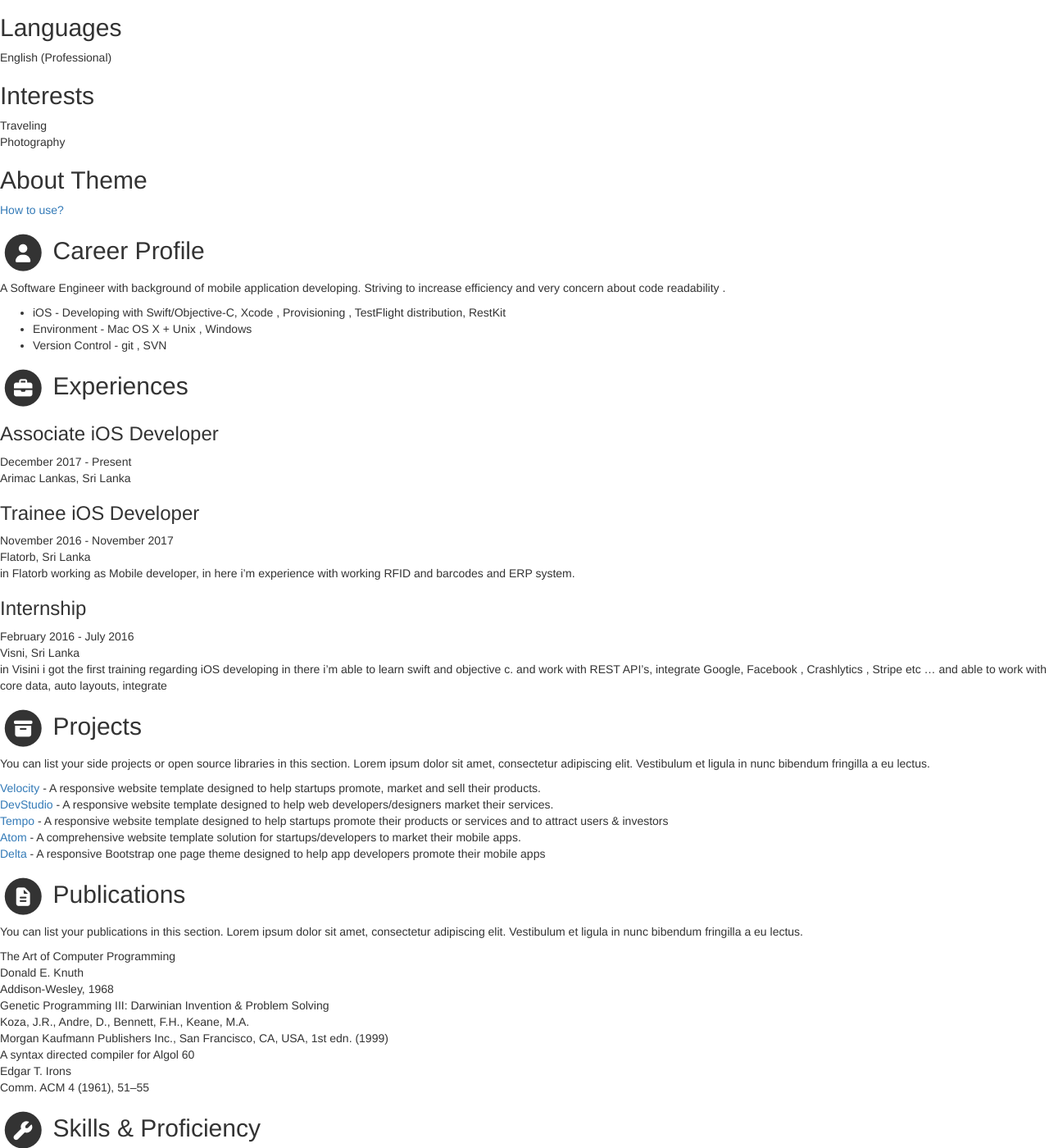
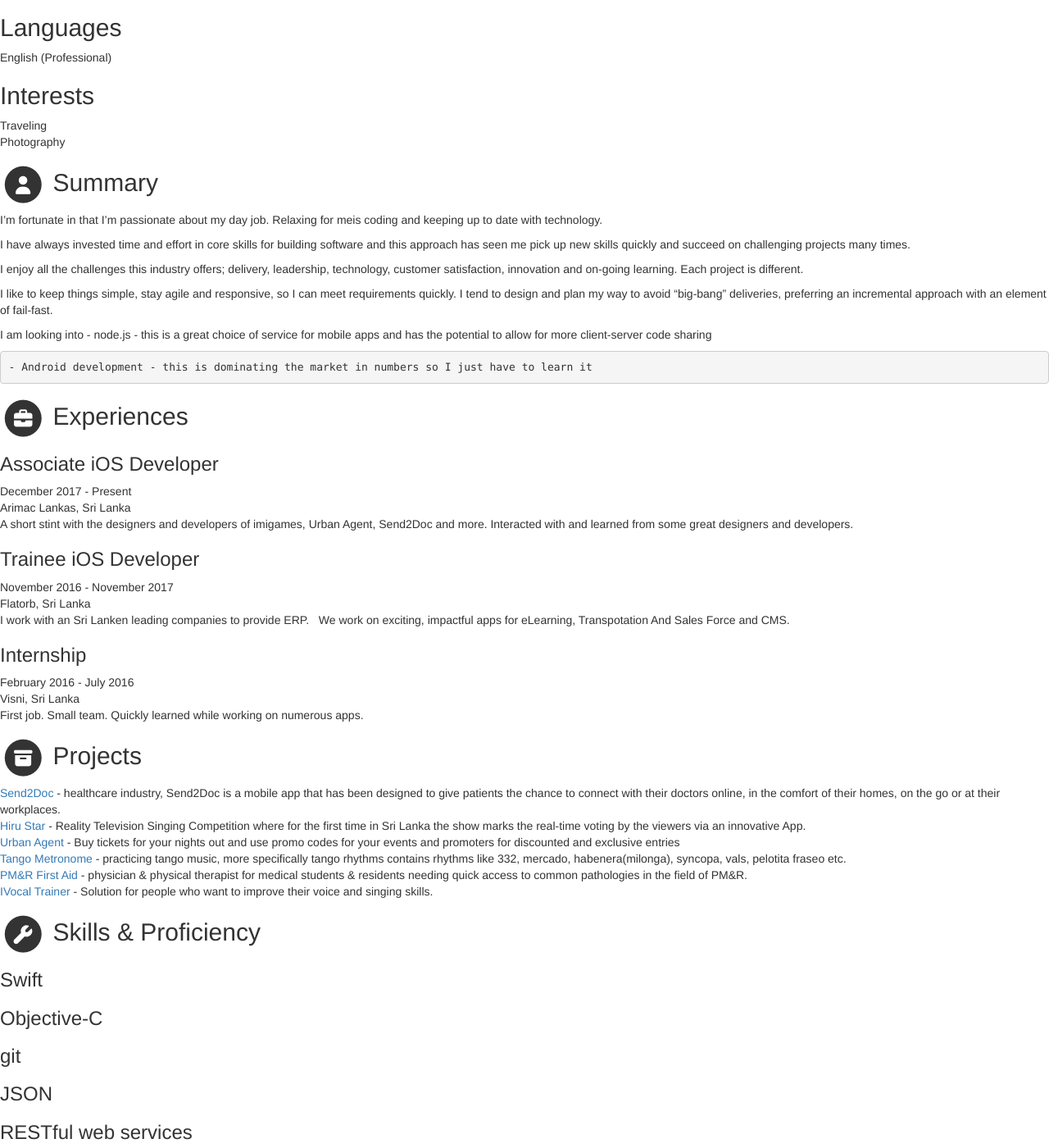
Before and after one commit to damithg-dev/damithg-dev.github.io, a Jekyll site: the page built from index.html, in a window 1280 px wide and 1400 px high, scrolled down 378 px. Shown: the whole window at 82% size. Built offline with Jekyll 4.4.1, drawn with Linux system fonts in a browser that asks for light colours; nearby versions of some CDN libraries; library files that are not in the unit come from our copies.

Commit message:
add new things
change the about me and added new other things

```diff
--- a/_data/data.yml
+++ b/_data/data.yml
@@ -3,7 +3,7 @@
 #
 
 sidebar:
-    about: True # set to False or comment line if you want to remove the "how to use?" in the sidebar
+    about: False # set to False or comment line if you want to remove the "how to use?" in the sidebar
     education: True # set to False if you want education in main section instead of in sidebar
 
     # Profile information
@@ -13,6 +13,7 @@ sidebar:
 
     # Sidebar links
     email: gdan994@gmail.com
+    phone: +94 764 429 382
     phone: +94 772 722 210
     website: #do not add http://
     linkedin: damithamarasinghe
@@ -36,14 +37,34 @@ sidebar:
 
 
 career-profile:
-    title: Career Profile
+    title: Summary
     summary: |
-          A Software Engineer with background of mobile application developing.
-          Striving to increase efficiency and very concern about code readability .
+        I’m fortunate in that I’m passionate about my day job. Relaxing for meis coding and keeping up to date
+        with technology.
 
-          - iOS - Developing with Swift/Objective-C, Xcode , Provisioning , TestFlight distribution, RestKit
-          - Environment - Mac OS X + Unix , Windows
-          - Version Control - git , SVN
+        I have always invested time and effort in core skills for building software and this approach
+        has seen me pick up new skills quickly and succeed on challenging projects many times.
+
+        I enjoy all the challenges this industry offers; delivery, leadership, technology, customer
+        satisfaction, innovation and on-going learning. Each project is different.
+
+        I like to keep things simple, stay agile and responsive, so I can meet requirements quickly.
+        I tend to design and plan my way to avoid “big-bang” deliveries, preferring an incremental approach with an
+        element of fail-fast.
+
+        I am looking into
+            - node.js - this is a great choice of service for mobile apps and
+                        has the potential to allow for more client-server code sharing
+
+            - Android development - this is dominating the market in numbers so I just have to learn it
+#     I have always invested time and effort in core skills for building software and this approach
+# has seen me pick up new skills quickly and succeed on challenging projects many times.
+#           A Software Engineer with background of mobile application developing.
+#           Striving to increase efficiency and very concern about code readability .
+
+#           - iOS - Developing with Swift/Objective-C, Xcode , Provisioning , TestFlight distribution, RestKit
+#           - Environment - Mac OS X + Unix , Windows
+#           - Version Control - git , SVN
 
 
 education:
@@ -57,83 +78,71 @@ experiences:
     - role: Associate iOS Developer
       time: December 2017 - Present
       company: Arimac Lankas, Sri Lanka
-      # details: |
-      #   Describe your role here lorem ipsum dolor sit amet, consectetuer
-      #   adipiscing elit. Aenean commodo ligula eget dolor. Aenean massa.
-      #   Cum sociis natoque penatibus et magnis dis parturient montes,
-      #   nascetur ridiculus mus. Donec quam felis, ultricies nec,
-      #   pellentesque eu, pretium quis, sem. Nulla consequat massa quis
-      #   enim. Donec pede justo. Sed ut perspiciatis unde omnis iste natus
-      #   error sit voluptatem accusantium doloremque laudantium, totam rem
-      #   aperiam, eaque ipsa quae ab illo inventore veritatis et quasi
-      #   architecto beatae vitae dicta sunt explicabo.
+      details: |
+        A short stint with the designers and developers of imigames, Urban Agent, Send2Doc and more.
+        Interacted with and learned from some great designers and developers.
 
-      #     - Bullet point
-      #     - Bullet point
 
     - role: Trainee iOS Developer
       time: November 2016 - November 2017
       company: Flatorb, Sri Lanka
       details: |
-        in Flatorb working as Mobile developer, in here i'm experience with working
-        RFID and barcodes and ERP system.
+        I work with an Sri Lanken leading companies to provide ERP.
+        We work on exciting, impactful apps for eLearning, Transpotation And Sales Force and CMS.
 
     - role: Internship
       time: February 2016 - July 2016
       company: Visni, Sri Lanka
       details: |
-        in Visini i got the first training regarding iOS developing in there
-        i'm able to learn swift and objective c. and work with REST API's,
-        integrate Google, Facebook , Crashlytics , Stripe etc ... and able
-        to work with core data, auto layouts, integrate
+        First job. Small team. Quickly learned while working on numerous apps.
 
 projects:
     title: Projects
-    intro: >
-      You can list your side projects or open source libraries in this
-      section. Lorem ipsum dolor sit amet, consectetur adipiscing elit.
-      Vestibulum et ligula in nunc bibendum fringilla a eu lectus.
 
     assignments:
-      - title: Velocity
-        link: "#hook"
-        tagline: "A responsive website template designed to help startups promote, market and sell their products."
+      - title: Send2Doc
+        link: "https://itunes.apple.com/lk/app/send2doc/id1393225906"
+        tagline: "healthcare industry, Send2Doc is a mobile app that has been designed to give patients the chance to connect with their doctors online, in the comfort of their homes, on the go or at their workplaces."
 
-      - title: DevStudio
+      - title: Hiru Star
+        link: "https://itunes.apple.com/lk/app/hiru-star/id1365375090"
+        tagline: "Reality Television Singing Competition where for the first time in Sri Lanka the show marks the real-time voting by the viewers via an innovative App."
+
+      - title: Urban Agent
+        link: ""
+        tagline: "Buy tickets for your nights out and use promo codes for your events and promoters for discounted and exclusive entries"
+
+      - title: Tango Metronome
+        link: "https://itunes.apple.com/us/app/tango-metronome/id1255645753"
+        tagline: "practicing tango music, more specifically tango rhythms contains rhythms like 332, mercado, habenera(milonga), syncopa, vals, pelotita fraseo etc."
+
+      - title: PM&R First Aid
+        link: "https://itunes.apple.com/us/app/pocket-physical-medicine-rehabilitation/id1234479896"
+        tagline: "physician & physical therapist for medical students & residents needing quick access to common pathologies in the field of PM&R."
+
+      - title: IVocal Trainer
         link: "#"
-        tagline: "A responsive website template designed to help web developers/designers market their services."
+        tagline: "Solution for people who want to improve their voice and singing skills."
 
-      - title: Tempo
-        link: "#"
-        tagline: "A responsive website template designed to help startups promote their products or services and to attract users &amp; investors"
+# publications:
+#     title: Publications
+#     intro: |
+#       You can list your publications in this section. Lorem ipsum dolor sit
+#       amet, consectetur adipiscing elit. Vestibulum et ligula in nunc
+#       bibendum fringilla a eu lectus.
 
-      - title: Atom
-        link: "#"
-        tagline: "A comprehensive website template solution for startups/developers to market their mobile apps."
+#     papers:
+#       - title: The Art of Computer Programming
+#         authors: Donald E. Knuth
+#         conference: Addison-Wesley, 1968
 
-      - title: Delta
-        link: "#"
-        tagline: "A responsive Bootstrap one page theme designed to help app developers promote their mobile apps"
+#       - title: "Genetic Programming III: Darwinian Invention &amp; Problem Solving"
+#         authors: Koza, J.R., Andre, D., Bennett, F.H., Keane, M.A.
+#         conference: "Morgan Kaufmann Publishers Inc., San Francisco, CA, USA, 1st edn. (1999)"
 
-publications:
-    title: Publications
-    intro: |
-      You can list your publications in this section. Lorem ipsum dolor sit
-      amet, consectetur adipiscing elit. Vestibulum et ligula in nunc
-      bibendum fringilla a eu lectus.
-
-    papers:
-      - title: The Art of Computer Programming
-        authors: Donald E. Knuth
-        conference: Addison-Wesley, 1968
-
-      - title: "Genetic Programming III: Darwinian Invention &amp; Problem Solving"
-        authors: Koza, J.R., Andre, D., Bennett, F.H., Keane, M.A.
-        conference: "Morgan Kaufmann Publishers Inc., San Francisco, CA, USA, 1st edn. (1999)"
-
-      - title: A syntax directed compiler for Algol 60
-        authors: Edgar T. Irons
-        conference: "Comm. ACM 4 (1961), 51–55"
+#       - title: A syntax directed compiler for Algol 60
+#         authors: Edgar T. Irons
+#         conference: "Comm. ACM 4 (1961), 51–55"
 
 skills:
     title: Skills &amp; Proficiency
@@ -145,8 +154,22 @@ skills:
       - name: Objective-C
         level: 65%
 
+      - name: git
+        level: 65%
+
+      - name: JSON
+        level: 60%
+
+      - name: RESTful web services
+        level: 60%
+
       - name: Java
         level: 50%
 
+
+
+
+
+
 footer: >
     Damith Amarasinghe © 2018
```
